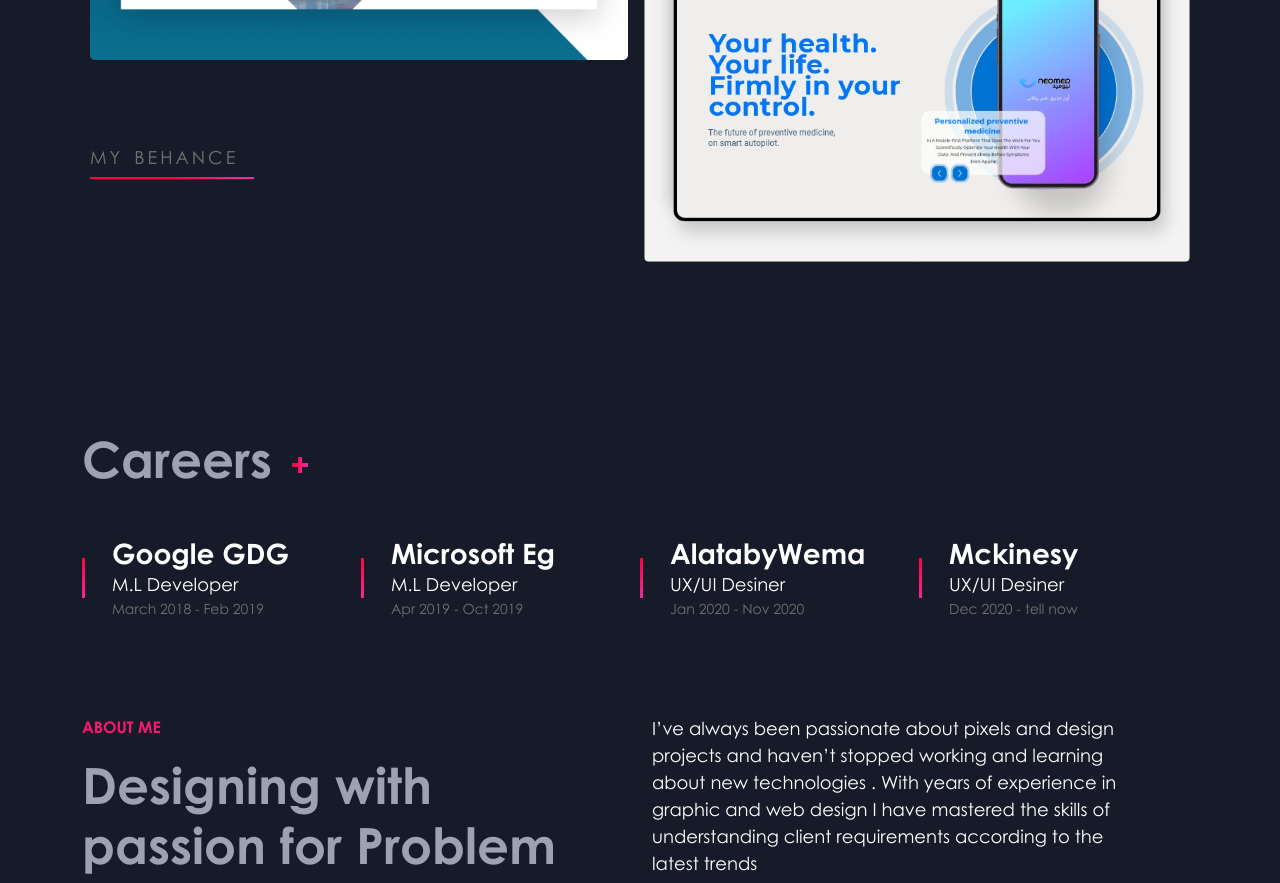
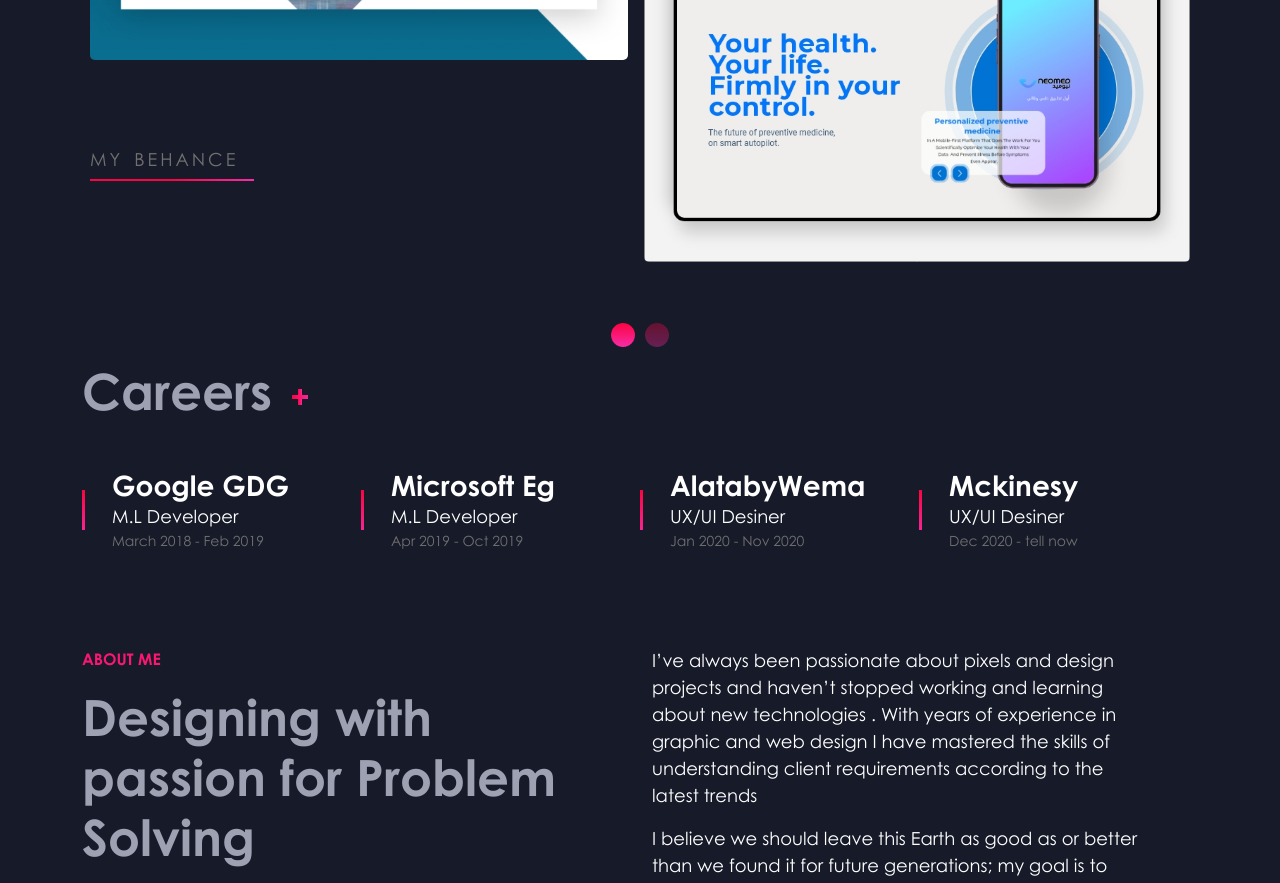
Before and after one commit to Hamza-Noah/Islam-Project, a React (Vite) app: page / in a window 1280 px wide. Shown: the part 2680-3563 px from the top of the page. Built offline with nearby package versions, Linux system fonts and the light colour scheme.

Commit message:
added the dots to move the projects

```diff
--- a/src/components/Projects/Projects.jsx
+++ b/src/components/Projects/Projects.jsx
@@ -1,13 +1,17 @@
-import React, { useEffect } from "react";
+import React, { useEffect, useState } from "react";
 import "owl.carousel/dist/assets/owl.carousel.css";
 import plusIcon from "../../assets/images/svg/plus-icon.svg";
-import styles from "./projects.module.css";
+import activeDot from "../../assets/images/active-item.png";
+import unactiveDot from "../../assets/images/unactive-item.png";
+
 import project1 from "../../assets/images/project-1.jpg";
 import project2 from "../../assets/images/project-2.jpg";
 import project3 from "../../assets/images/project-3.jpg";
 import project4 from "../../assets/images/project-4.jpg";
 import project5 from "../../assets/images/project-5.jpg";
 import project6 from "../../assets/images/project-6.jpg";
+
+import styles from "./projects.module.css";
 
 export default function Projects() {
   useEffect(() => {
@@ -30,17 +34,26 @@
         items: 1,
         loop: false,
         margin: 0,
-        nav: true,
-        dots: true,
-        navText: [
-          "<button class='owl-prev'><i class='fas fa-chevron-left'></i></button>",
-          "<button class='owl-next'><i class='fas fa-chevron-right'></i></button>",
-        ],
         autoplay: true,
         autoplayTimeout: 5000, // Set the autoplay timeout to 3000 milliseconds (3 seconds)
+        onDragged: handleDragged,
+        dots: false,
+        nav: false
       });
     };
   }, []);
+
+  const [active, setActive] = useState(0);
+
+  const handleDragged = (event) => {
+    const currentItemIndex = event.item.index;
+    console.log("Current Item Index:", currentItemIndex);
+    if (currentItemIndex == 1) {
+      setActive(1);
+    } else {
+      setActive(0);
+    }
+  };
 
   return (
     <section className={`${styles.projects} mt-5 pt-5`}>
@@ -85,8 +98,27 @@
             </div>
           </div>
         </div>
-
-        <a href="#skillset" className={`text-uppercase ${styles["link-to"]}`}>my behance</a>
+        <div
+          className={`${styles.dots} dots d-flex justify-content-center mx-auto`}
+        >
+          <button className="btn p-0 pe-1">
+            {active ? (
+              <img className={styles["btn-dot"]} src={unactiveDot} alt="" />
+            ) : (
+              <img className={styles["btn-dot"]} src={activeDot} alt="" />
+            )}
+          </button>
+          <button className="btn p-0 ps-1">
+            {active ? (
+              <img className={styles["btn-dot"]} src={activeDot} alt="" />
+            ) : (
+              <img className={styles["btn-dot"]} src={unactiveDot} alt="" />
+            )}
+          </button>
+        </div>
+        <a href="#skillset" className={`text-uppercase ${styles["link-to"]}`}>
+          my behance
+        </a>
       </div>
     </section>
   );
--- a/src/components/Projects/Projects.module.css
+++ b/src/components/Projects/Projects.module.css
@@ -32,7 +32,7 @@
   word-spacing: 3px;
   letter-spacing: 3px;
   transition: all ease-in 0.3s;
-  transform: translateY(-250px);
+  transform: translateY(-180px);
   z-index: 3;
   &::after {
     content: "";
@@ -71,3 +71,20 @@
     }
   }
 }
+
+.dots{
+  transform: translateY(50px);
+  position: relative;
+  z-index: 5;
+  &:focus{
+    border: none;
+    outline: none;
+  }
+  button{
+    cursor: pointer;
+  }
+}
+
+.btn-dot {
+  height: 24px;
+}
```
Also changed, not shown: src/assets/images/active-item.png (added), src/assets/images/unactive-item.png (added).
